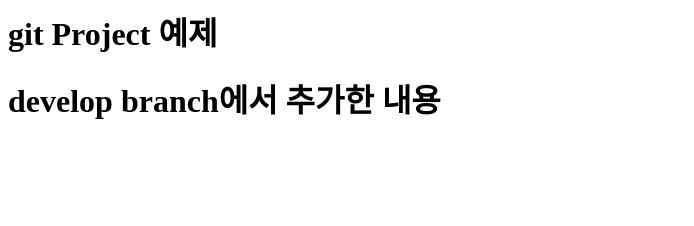
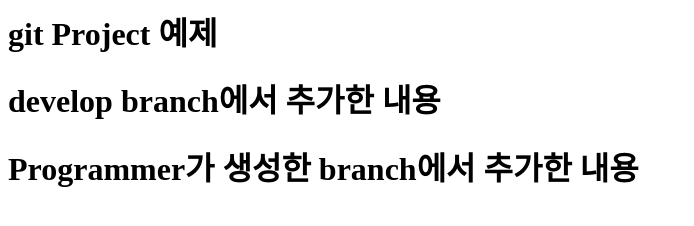
Before and after one commit to wolsoo/git_Project_OSS4, a plain HTML site: page index.html in a window 1280 px wide. Shown: the whole page, without its empty margins (0-694 px from the left). Drawn offline with Linux system fonts and the light colour scheme.

Commit message:
pro commit

```diff
--- a/index.html
+++ b/index.html
@@ -5,5 +5,8 @@
 
         <h1> develop branch에서 추가한 내용</h1>
 
+        <h1> Programmer가 생성한 branch에서 추가한 내용</h1>
+
+
     </body>
 </html>
```
